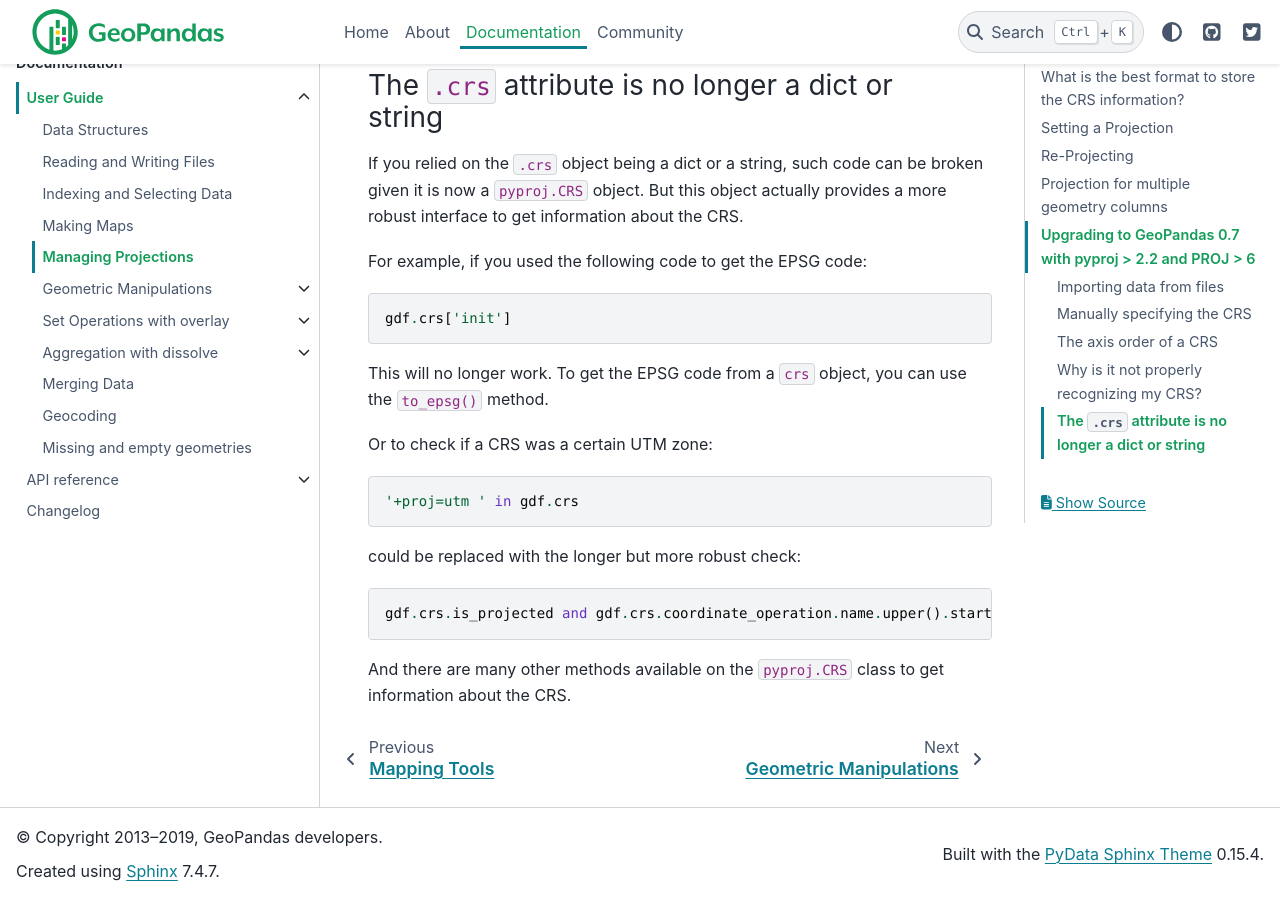
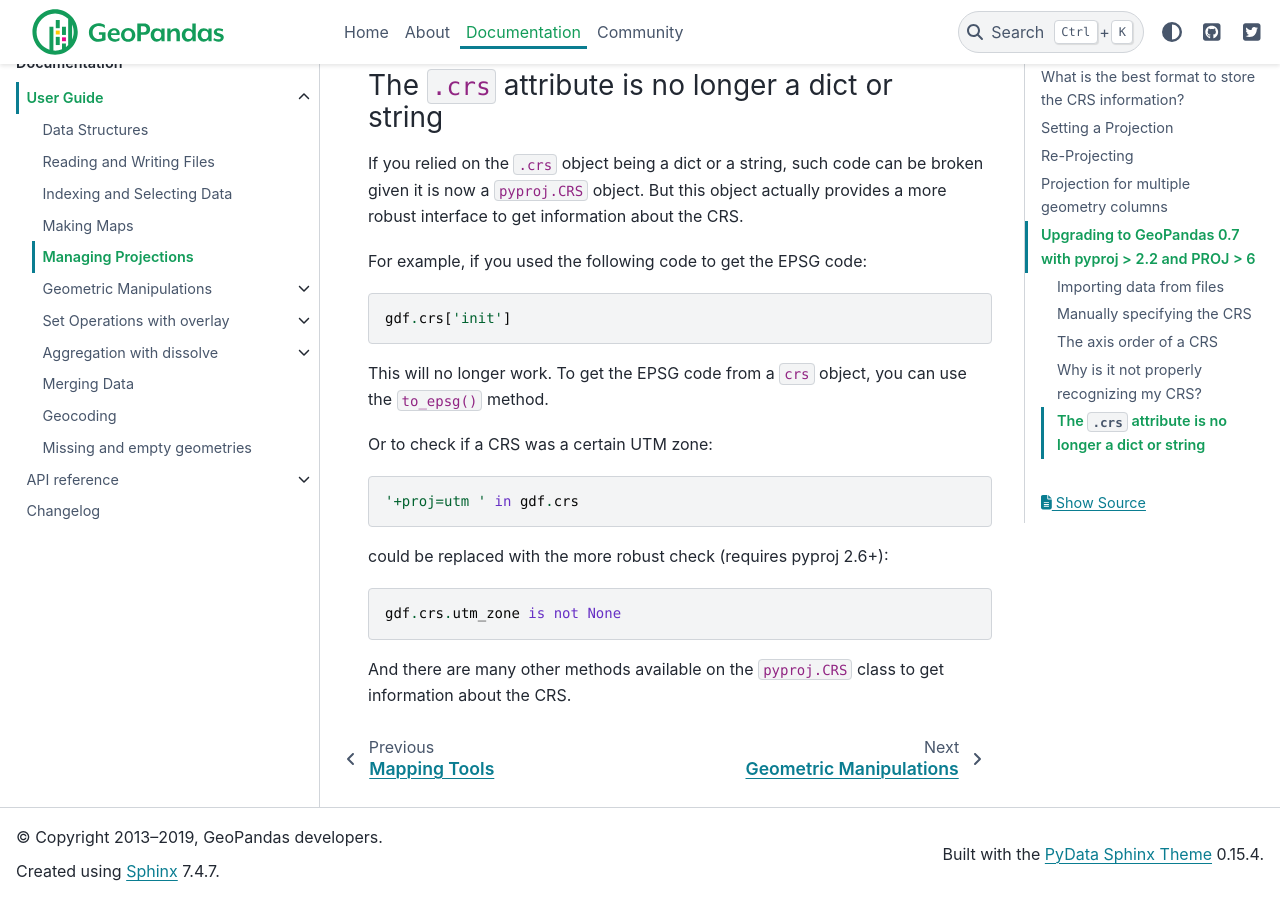
Before and after one commit to geopandas/geopandas, a Sphinx documentation site: the page built from doc/source/docs/user_guide/projections.rst, in a window 1280 px wide and 900 px high, scrolled down 9466 px. Built offline with Sphinx 7.4.7 and the PyData theme 0.15.4, drawn with Linux system fonts in a browser that asks for light colours; pages that are not in the unit, such as notebooks, are missing from menus.

Commit message:
DOC: Use the CRS.utm_zone property to identify UTM CRS (#1595)

```diff
--- a/doc/source/docs/user_guide/projections.rst
+++ b/doc/source/docs/user_guide/projections.rst
@@ -465,11 +465,11 @@ Or to check if a CRS was a certain UTM zone:
 
    '+proj=utm ' in gdf.crs
 
-could be replaced with the longer but more robust check:
+could be replaced with the more robust check (requires pyproj 2.6+):
 
 .. code-block:: python
 
-   gdf.crs.is_projected and gdf.crs.coordinate_operation.name.upper().startswith('UTM')
+   gdf.crs.utm_zone is not None
 
 And there are many other methods available on the ``pyproj.CRS`` class to get
 information about the CRS.
```
